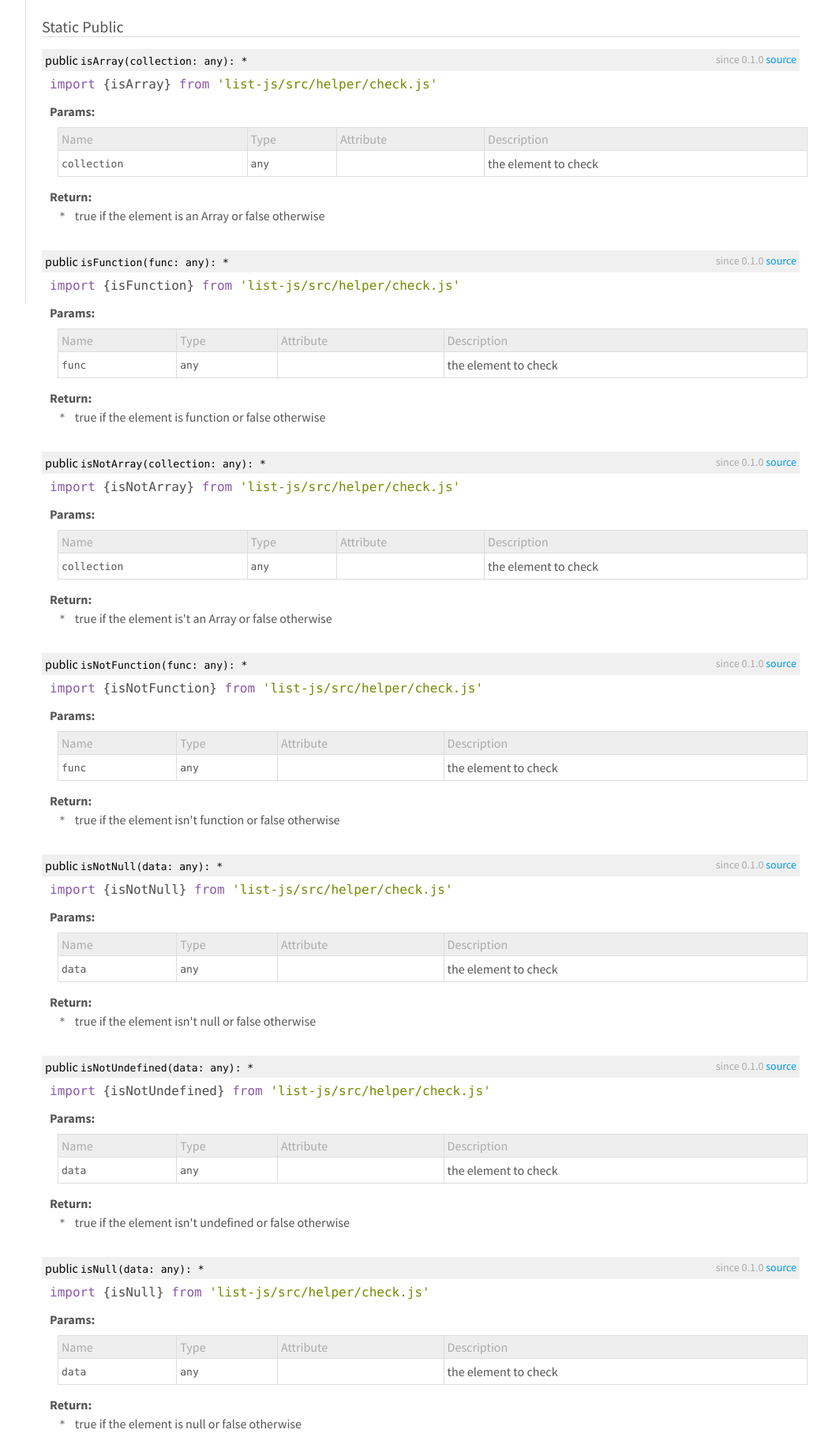
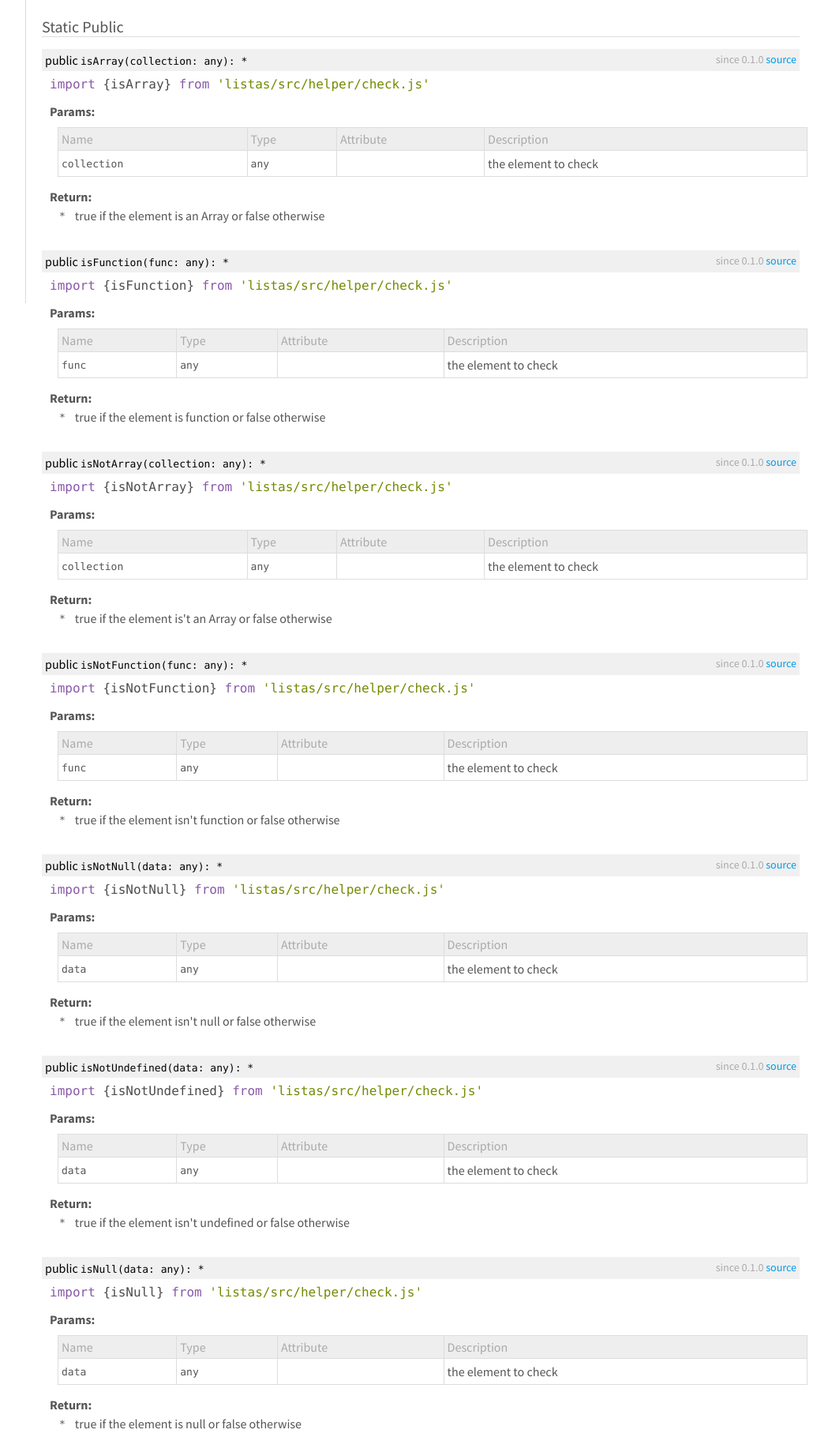
Before and after one commit to Zoomelectrico/dsjs, a website: page docs/function/index.html in a window 1280 px wide. Shown: the part 432-2252 px from the top of the page at 79% size, without its empty margins (217-1271 px from the left). Drawn offline with Linux system fonts and the light colour scheme; files that its build step writes are made by us from their sources.

Commit message:
rename the lib

```diff
--- a/docs/function/index.html
+++ b/docs/function/index.html
@@ -3,12 +3,12 @@
 <head>
   <meta charset="utf-8">
   <base data-ice="baseUrl" href="../">
-  <title data-ice="title">Function | list-js</title>
+  <title data-ice="title">Function | listas</title>
   <link type="text/css" rel="stylesheet" href="css/style.css">
   <link type="text/css" rel="stylesheet" href="css/prettify-tomorrow.css">
   <script src="script/prettify/prettify.js"></script>
   <script src="script/manual.js"></script>
-<meta name="description" content="An inmutable implementation of Data Structures"><meta property="twitter:card" content="summary"><meta property="twitter:title" content="list-js"><meta property="twitter:description" content="An inmutable implementation of Data Structures"></head>
+<meta name="description" content="An inmutable implementation of Data Structures"><meta property="twitter:card" content="summary"><meta property="twitter:title" content="listas"><meta property="twitter:description" content="An inmutable implementation of Data Structures"></head>
 <body class="layout-container" data-ice="rootContainer">
 
 <header>
@@ -293,7 +293,7 @@
     </span>
   </h3>
 
-  <div data-ice="importPath" class="import-path"><pre class="prettyprint"><code data-ice="importPathCode">import {isArray} from &apos;<span><a href="file/src/helper/check.js.html#lineNumber81">list-js/src/helper/check.js</a></span>&apos;</code></pre></div>
+  <div data-ice="importPath" class="import-path"><pre class="prettyprint"><code data-ice="importPathCode">import {isArray} from &apos;<span><a href="file/src/helper/check.js.html#lineNumber81">listas/src/helper/check.js</a></span>&apos;</code></pre></div>
 
 
 
@@ -366,7 +366,7 @@
     </span>
   </h3>
 
-  <div data-ice="importPath" class="import-path"><pre class="prettyprint"><code data-ice="importPathCode">import {isFunction} from &apos;<span><a href="file/src/helper/check.js.html#lineNumber57">list-js/src/helper/check.js</a></span>&apos;</code></pre></div>
+  <div data-ice="importPath" class="import-path"><pre class="prettyprint"><code data-ice="importPathCode">import {isFunction} from &apos;<span><a href="file/src/helper/check.js.html#lineNumber57">listas/src/helper/check.js</a></span>&apos;</code></pre></div>
 
 
 
@@ -439,7 +439,7 @@
     </span>
   </h3>
 
-  <div data-ice="importPath" class="import-path"><pre class="prettyprint"><code data-ice="importPathCode">import {isNotArray} from &apos;<span><a href="file/src/helper/check.js.html#lineNumber93">list-js/src/helper/check.js</a></span>&apos;</code></pre></div>
+  <div data-ice="importPath" class="import-path"><pre class="prettyprint"><code data-ice="importPathCode">import {isNotArray} from &apos;<span><a href="file/src/helper/check.js.html#lineNumber93">listas/src/helper/check.js</a></span>&apos;</code></pre></div>
 
 
 
@@ -512,7 +512,7 @@
     </span>
   </h3>
 
-  <div data-ice="importPath" class="import-path"><pre class="prettyprint"><code data-ice="importPathCode">import {isNotFunction} from &apos;<span><a href="file/src/helper/check.js.html#lineNumber69">list-js/src/helper/check.js</a></span>&apos;</code></pre></div>
+  <div data-ice="importPath" class="import-path"><pre class="prettyprint"><code data-ice="importPathCode">import {isNotFunction} from &apos;<span><a href="file/src/helper/check.js.html#lineNumber69">listas/src/helper/check.js</a></span>&apos;</code></pre></div>
 
 
 
@@ -585,7 +585,7 @@
     </span>
   </h3>
 
-  <div data-ice="importPath" class="import-path"><pre class="prettyprint"><code data-ice="importPathCode">import {isNotNull} from &apos;<span><a href="file/src/helper/check.js.html#lineNumber9">list-js/src/helper/check.js</a></span>&apos;</code></pre></div>
+  <div data-ice="importPath" class="import-path"><pre class="prettyprint"><code data-ice="importPathCode">import {isNotNull} from &apos;<span><a href="file/src/helper/check.js.html#lineNumber9">listas/src/helper/check.js</a></span>&apos;</code></pre></div>
 
 
 
@@ -658,7 +658,7 @@
     </span>
   </h3>
 
-  <div data-ice="importPath" class="import-path"><pre class="prettyprint"><code data-ice="importPathCode">import {isNotUndefined} from &apos;<span><a href="file/src/helper/check.js.html#lineNumber21">list-js/src/helper/check.js</a></span>&apos;</code></pre></div>
+  <div data-ice="importPath" class="import-path"><pre class="prettyprint"><code data-ice="importPathCode">import {isNotUndefined} from &apos;<span><a href="file/src/helper/check.js.html#lineNumber21">listas/src/helper/check.js</a></span>&apos;</code></pre></div>
 
 
 
@@ -731,7 +731,7 @@
     </span>
   </h3>
 
-  <div data-ice="importPath" class="import-path"><pre class="prettyprint"><code data-ice="importPathCode">import {isNull} from &apos;<span><a href="file/src/helper/check.js.html#lineNumber33">list-js/src/helper/check.js</a></span>&apos;</code></pre></div>
+  <div data-ice="importPath" class="import-path"><pre class="prettyprint"><code data-ice="importPathCode">import {isNull} from &apos;<span><a href="file/src/helper/check.js.html#lineNumber33">listas/src/helper/check.js</a></span>&apos;</code></pre></div>
 
 
 
@@ -804,7 +804,7 @@
     </span>
   </h3>
 
-  <div data-ice="importPath" class="import-path"><pre class="prettyprint"><code data-ice="importPathCode">import {isUndefined} from &apos;<span><a href="file/src/helper/check.js.html#lineNumber45">list-js/src/helper/check.js</a></span>&apos;</code></pre></div>
+  <div data-ice="importPath" class="import-path"><pre class="prettyprint"><code data-ice="importPathCode">import {isUndefined} from &apos;<span><a href="file/src/helper/check.js.html#lineNumber45">listas/src/helper/check.js</a></span>&apos;</code></pre></div>
 
 
 
--- a/docs/script/search_index.js
+++ b/docs/script/search_index.js
@@ -1,62 +1,62 @@
 window.esdocSearchIndex = [
   [
-    "list-js/src/list.js~list",
+    "listas/src/list.js~list",
     "class/src/List.js~List.html",
-    "<span>List</span> <span class=\"search-result-import-path\">list-js/src/List.js</span>",
+    "<span>List</span> <span class=\"search-result-import-path\">listas/src/List.js</span>",
     "class"
   ],
   [
-    "list-js/src/errors/errors.js~error",
+    "listas/src/errors/errors.js~error",
     "variable/index.html#static-variable-error",
-    "<span>error</span> <span class=\"search-result-import-path\">list-js/src/errors/errors.js</span>",
+    "<span>error</span> <span class=\"search-result-import-path\">listas/src/errors/errors.js</span>",
     "variable"
   ],
   [
-    "list-js/src/helper/check.js~isarray",
+    "listas/src/helper/check.js~isarray",
     "function/index.html#static-function-isArray",
-    "<span>isArray</span> <span class=\"search-result-import-path\">list-js/src/helper/check.js</span>",
+    "<span>isArray</span> <span class=\"search-result-import-path\">listas/src/helper/check.js</span>",
     "function"
   ],
   [
-    "list-js/src/helper/check.js~isfunction",
+    "listas/src/helper/check.js~isfunction",
     "function/index.html#static-function-isFunction",
-    "<span>isFunction</span> <span class=\"search-result-import-path\">list-js/src/helper/check.js</span>",
+    "<span>isFunction</span> <span class=\"search-result-import-path\">listas/src/helper/check.js</span>",
     "function"
   ],
   [
-    "list-js/src/helper/check.js~isnotarray",
+    "listas/src/helper/check.js~isnotarray",
     "function/index.html#static-function-isNotArray",
-    "<span>isNotArray</span> <span class=\"search-result-import-path\">list-js/src/helper/check.js</span>",
+    "<span>isNotArray</span> <span class=\"search-result-import-path\">listas/src/helper/check.js</span>",
     "function"
   ],
   [
-    "list-js/src/helper/check.js~isnotfunction",
+    "listas/src/helper/check.js~isnotfunction",
     "function/index.html#static-function-isNotFunction",
-    "<span>isNotFunction</span> <span class=\"search-result-import-path\">list-js/src/helper/check.js</span>",
+    "<span>isNotFunction</span> <span class=\"search-result-import-path\">listas/src/helper/check.js</span>",
     "function"
   ],
   [
-    "list-js/src/helper/check.js~isnotnull",
+    "listas/src/helper/check.js~isnotnull",
     "function/index.html#static-function-isNotNull",
-    "<span>isNotNull</span> <span class=\"search-result-import-path\">list-js/src/helper/check.js</span>",
+    "<span>isNotNull</span> <span class=\"search-result-import-path\">listas/src/helper/check.js</span>",
     "function"
   ],
   [
-    "list-js/src/helper/check.js~isnotundefined",
+    "listas/src/helper/check.js~isnotundefined",
     "function/index.html#static-function-isNotUndefined",
-    "<span>isNotUndefined</span> <span class=\"search-result-import-path\">list-js/src/helper/check.js</span>",
+    "<span>isNotUndefined</span> <span class=\"search-result-import-path\">listas/src/helper/check.js</span>",
     "function"
   ],
   [
-    "list-js/src/helper/check.js~isnull",
+    "listas/src/helper/check.js~isnull",
     "function/index.html#static-function-isNull",
-    "<span>isNull</span> <span class=\"search-result-import-path\">list-js/src/helper/check.js</span>",
+    "<span>isNull</span> <span class=\"search-result-import-path\">listas/src/helper/check.js</span>",
     "function"
   ],
   [
-    "list-js/src/helper/check.js~isundefined",
+    "listas/src/helper/check.js~isundefined",
     "function/index.html#static-function-isUndefined",
-    "<span>isUndefined</span> <span class=\"search-result-import-path\">list-js/src/helper/check.js</span>",
+    "<span>isUndefined</span> <span class=\"search-result-import-path\">listas/src/helper/check.js</span>",
     "function"
   ],
   [
--- a/package.json
+++ b/package.json
@@ -1,5 +1,5 @@
 {
-  "name": "list-js",
+  "name": "listas",
   "version": "0.1.0",
   "scripts": {
     "build": "babel src -d lib",
```
Also changed, not shown: docs/class/src/List.js~List.html (+3 -3 lines), docs/file/src/List.js.html (+2 -2 lines), docs/file/src/errors/errors.js.html (+2 -2 lines), docs/file/src/helper/check.js.html (+2 -2 lines), docs/identifiers.html (+2 -2 lines), docs/index.html (+6 -6 lines), docs/source.html (+5 -5 lines), docs/variable/index.html (+3 -3 lines), README.md, docs/index.json.
